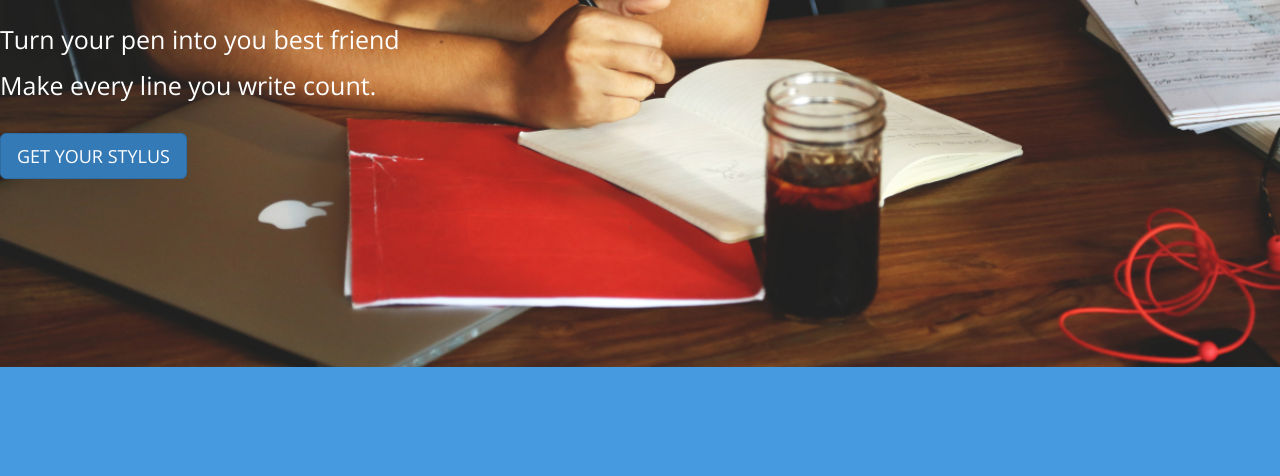
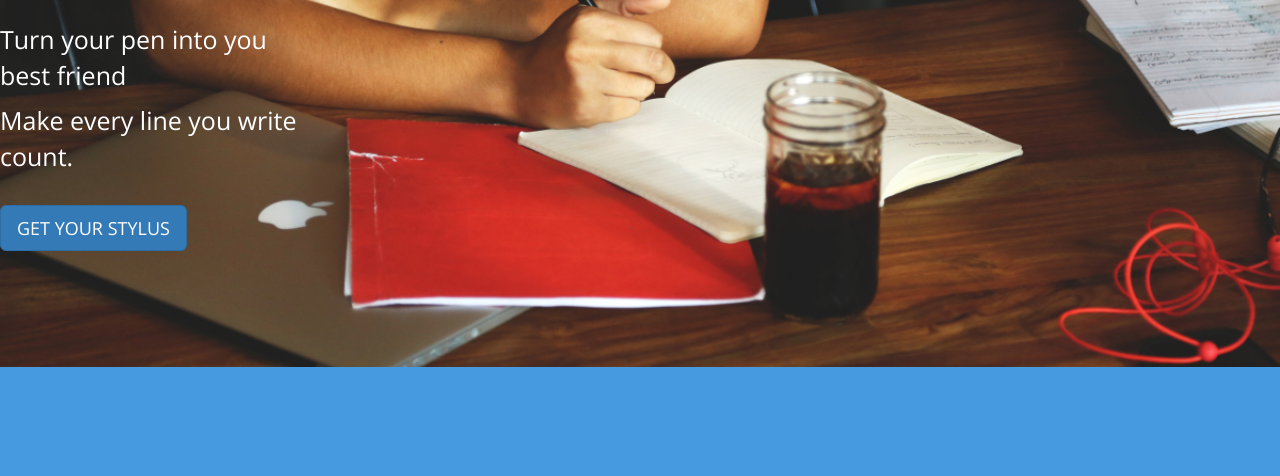
Before and after one commit to jano86/demo-bootstrap, a plain HTML site: page index.html in a window 1280 px wide. Shown: the part 283-759 px from the top of the page. Drawn offline with nearby package versions, Linux system fonts and the light colour scheme; some packages are replaced by stand-ins of ours.

Commit message:
bg auto resize

```diff
--- a/index.html
+++ b/index.html
@@ -28,12 +28,16 @@
   <!-- Banner -->
   <body>
     <div id="banner">
+      <div class="row">
+          <div class="col-xs-12 col-sm-6 col-md-3">
             <h1>Styl.us</h1>
             <br>
             <p>Turn your pen into you best friend</p>
             <p>Make every line you write count.</p>
             <br>
             <a href="" class="btn btn-primary btn-lg">GET YOUR STYLUS</a>
+          </div>
+        </div>
     </div>
 
     <!-- Features -->
```
Lines whose indentation alone changed are shown as unchanged.
